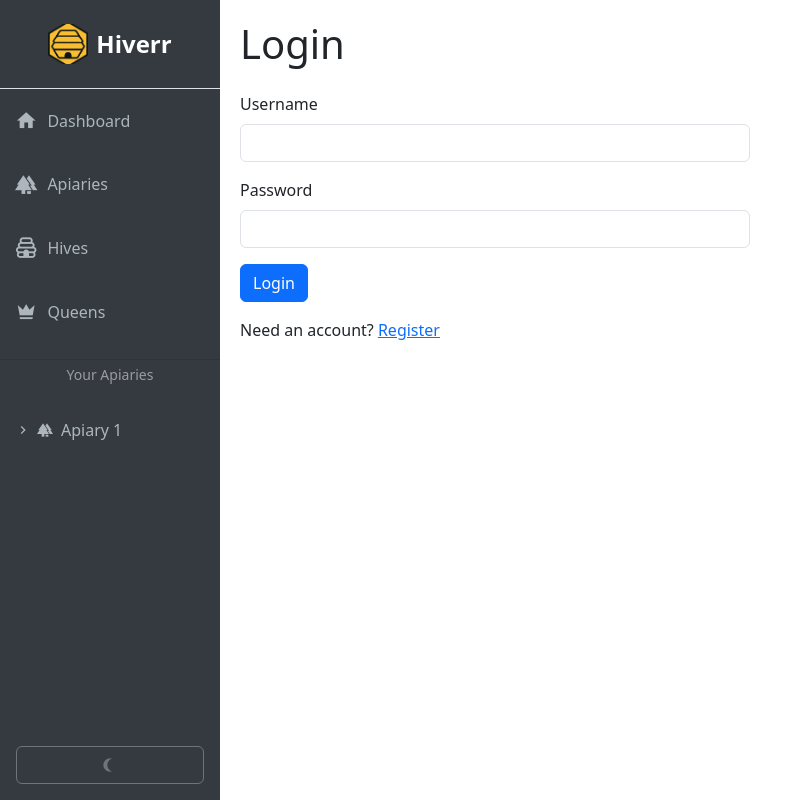
After one commit to Maagdappel/Hiverr, a Flask app: page /login in a window 1280 px wide. The commit adds this page. Shown: the whole page, without its empty margins (0-798 px from the left). Run offline with Flask 3, Linux system fonts and the light colour scheme.

Commit message:
Add user authentication with login and logout

```diff
--- a/app.py
+++ b/app.py
@@ -1,13 +1,57 @@
 from flask import Flask, render_template
-from flask import request, redirect, url_for, flash
+from flask import request, redirect, url_for, flash, session
 from flask_sqlalchemy import SQLAlchemy
 from datetime import datetime
+from werkzeug.security import generate_password_hash, check_password_hash
+from functools import wraps
 import os
 
 app = Flask(__name__)
 app.secret_key = os.urandom(24)
 app.config['SQLALCHEMY_DATABASE_URI'] = 'sqlite:///hiverr.db'
 db = SQLAlchemy(app)
+@app.before_request
+def require_login():
+    allowed_endpoints = {'login', 'register', 'static'}
+    if request.endpoint and request.endpoint not in allowed_endpoints and 'user_id' not in session:
+        return redirect(url_for('login'))
+
+
+@app.route('/login', methods=['GET', 'POST'])
+def login():
+    if request.method == 'POST':
+        username = request.form['username']
+        password = request.form['password']
+        user = User.query.filter_by(username=username).first()
+        if user and user.check_password(password):
+            session['user_id'] = user.id
+            session['username'] = user.username
+            return redirect(url_for('index'))
+        flash('Invalid credentials', 'danger')
+    return render_template('login.html')
+
+
+@app.route('/logout')
+def logout():
+    session.clear()
+    return redirect(url_for('login'))
+
+
+@app.route('/register', methods=['GET', 'POST'])
+def register():
+    if request.method == 'POST':
+        username = request.form['username']
+        password = request.form['password']
+        if User.query.filter_by(username=username).first():
+            flash('Username already exists', 'danger')
+        else:
+            new_user = User(username=username)
+            new_user.set_password(password)
+            db.session.add(new_user)
+            db.session.commit()
+            flash('User created, please log in.', 'success')
+            return redirect(url_for('login'))
+    return render_template('register.html')
 
 @app.route('/')
 def index():
@@ -226,9 +270,30 @@ class Queen(db.Model):
     def __repr__(self):
         return f'<Queen {self.name}>'
 
+class User(db.Model):
+    id = db.Column(db.Integer, primary_key=True)
+    username = db.Column(db.String(80), unique=True, nullable=False)
+    password_hash = db.Column(db.String(200), nullable=False)
+
+    def set_password(self, password):
+        self.password_hash = generate_password_hash(password)
+
+    def check_password(self, password):
+        return check_password_hash(self.password_hash, password)
+
 @app.context_processor
 def inject_sidebar_apiaries():
     return {'sidebar_apiaries': Apiary.query.all()}
 
+
+@app.context_processor
+def inject_current_user():
+    if 'user_id' in session:
+        user = User.query.get(session['user_id'])
+        return {'current_user': user}
+    return {}
+
 if __name__ == '__main__':
+    with app.app_context():
+        db.create_all()
     app.run(debug=True, host='0.0.0.0', port=80)
--- a/templates/base.html
+++ b/templates/base.html
@@ -159,6 +159,12 @@
             <button class="btn btn-outline-secondary w-100" id="theme-toggle" title="Toggle theme">
                 <i class="mdi mdi-moon-waning-crescent"></i>
             </button>
+            {% if current_user %}
+            <div class="text-white mt-3 text-center small">
+                {{ current_user.username }} |
+                <a href="{{ url_for('logout') }}" class="link-light">Log out</a>
+            </div>
+            {% endif %}
         </div>
     </div>
 
--- /dev/null
+++ b/templates/login.html
@@ -0,0 +1,19 @@
+{% extends "base.html" %}
+
+{% block title %}Login - Hiverr{% endblock %}
+
+{% block content %}
+<h1 class="mb-4">Login</h1>
+<form method="POST" class="w-50">
+  <div class="mb-3">
+    <label for="username" class="form-label">Username</label>
+    <input type="text" class="form-control" id="username" name="username" required>
+  </div>
+  <div class="mb-3">
+    <label for="password" class="form-label">Password</label>
+    <input type="password" class="form-control" id="password" name="password" required>
+  </div>
+  <button type="submit" class="btn btn-primary">Login</button>
+</form>
+<p class="mt-3">Need an account? <a href="{{ url_for('register') }}">Register</a></p>
+{% endblock %}
```
Also changed, not shown: templates/register.html (added, +19 -0 lines).
